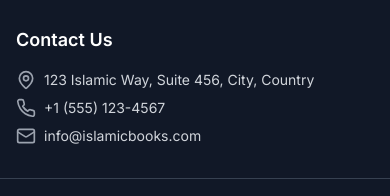
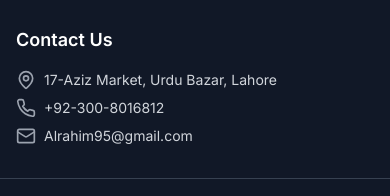
Before and after one commit to abdullazmat/arbooksellers, a Next.js app: page /about in a window 390 px wide. Shown: the part 7343-7539 px from the top of the page. Built offline with nearby package versions, Linux system fonts and the light colour scheme; no server answers; the database is empty.

Commit message:
Update contact information across the application, replacing the previous email and phone number with new details. Adjusted the store address for consistency in the About, Admin Settings, Checkout, Order Confirmation, and Footer components.

```diff
--- a/app/about/page.tsx
+++ b/app/about/page.tsx
@@ -272,13 +272,13 @@ export default function AboutPage() {
             </p>
             <div className="flex flex-col sm:flex-row gap-4 justify-center">
               <a
-                href="mailto:info@islamicbooks.com"
+                href="mailto:Alrahim95@gmail.com"
                 className="bg-white text-green-600 px-8 py-3 rounded-lg font-semibold hover:bg-green-50 transition-colors"
               >
                 Email Us
               </a>
               <a
-                href="tel:+15551234567"
+                href="tel:+923008016812"
                 className="border-2 border-white text-white px-8 py-3 rounded-lg font-semibold hover:bg-white hover:text-green-600 transition-colors"
               >
                 Call Us
--- a/app/admin/settings/page.tsx
+++ b/app/admin/settings/page.tsx
@@ -26,9 +26,9 @@ export default function AdminSettingsPage() {
     // General Settings
     storeName: "Islamic Books Store",
     storeDescription: "Your trusted source for authentic Islamic literature",
-    storeEmail: "info@islamicbooks.com",
-    storePhone: "+1 (555) 123-4567",
-    storeAddress: "123 Islamic Way, New York, NY 10001",
+    storeEmail: "Alrahim95@gmail.com",
+    storePhone: "+92-300-8016812",
+    storeAddress: "17-Aziz Market, Urdu Bazar, Lahore",
 
     // Payment Settings
     stripeEnabled: true,
--- a/app/checkout/page.tsx
+++ b/app/checkout/page.tsx
@@ -533,7 +533,7 @@ export default function CheckoutPage() {
                   type="tel"
                   value={formData.phone}
                   onChange={handleChange}
-                  placeholder="+1 (555) 123-4567"
+                  placeholder="+92-300-8016812"
                   className={errors.phone ? "border-red-500" : ""}
                 />
                 {errors.phone && (
--- a/app/order-confirmation/page.tsx
+++ b/app/order-confirmation/page.tsx
@@ -414,11 +414,11 @@ export default function OrderConfirmationPage() {
                 <div className="grid grid-cols-1 md:grid-cols-2 gap-6 max-w-2xl mx-auto">
                   <div className="flex items-center justify-center space-x-3 p-4 bg-blue-50 rounded-lg">
                     <Mail className="h-5 w-5 text-blue-600" />
-                    <span className="text-gray-700">support@islamicbooks.com</span>
+                    <span className="text-gray-700">Alrahim95@gmail.com</span>
                   </div>
                   <div className="flex items-center justify-center space-x-3 p-4 bg-green-50 rounded-lg">
                     <Phone className="h-5 w-5 text-green-600" />
-                    <span className="text-gray-700">+92 (300) 123-4567</span>
+                    <span className="text-gray-700">+92-300-8016812</span>
                   </div>
                 </div>
               </CardContent>
--- a/components/layout/footer.tsx
+++ b/components/layout/footer.tsx
@@ -99,15 +99,15 @@ export function Footer() {
           <ul className="space-y-2">
             <li className="flex items-center gap-2">
               <MapPin className="h-5 w-5 text-gray-400" />
-              <span className="text-sm">123 Islamic Way, Suite 456, City, Country</span>
+              <span className="text-sm">17-Aziz Market, Urdu Bazar, Lahore</span>
             </li>
             <li className="flex items-center gap-2">
               <Phone className="h-5 w-5 text-gray-400" />
-              <span className="text-sm">+1 (555) 123-4567</span>
+              <span className="text-sm">+92-300-8016812</span>
             </li>
             <li className="flex items-center gap-2">
               <Mail className="h-5 w-5 text-gray-400" />
-              <span className="text-sm">info@islamicbooks.com</span>
+              <span className="text-sm">Alrahim95@gmail.com</span>
             </li>
           </ul>
         </div>
```
